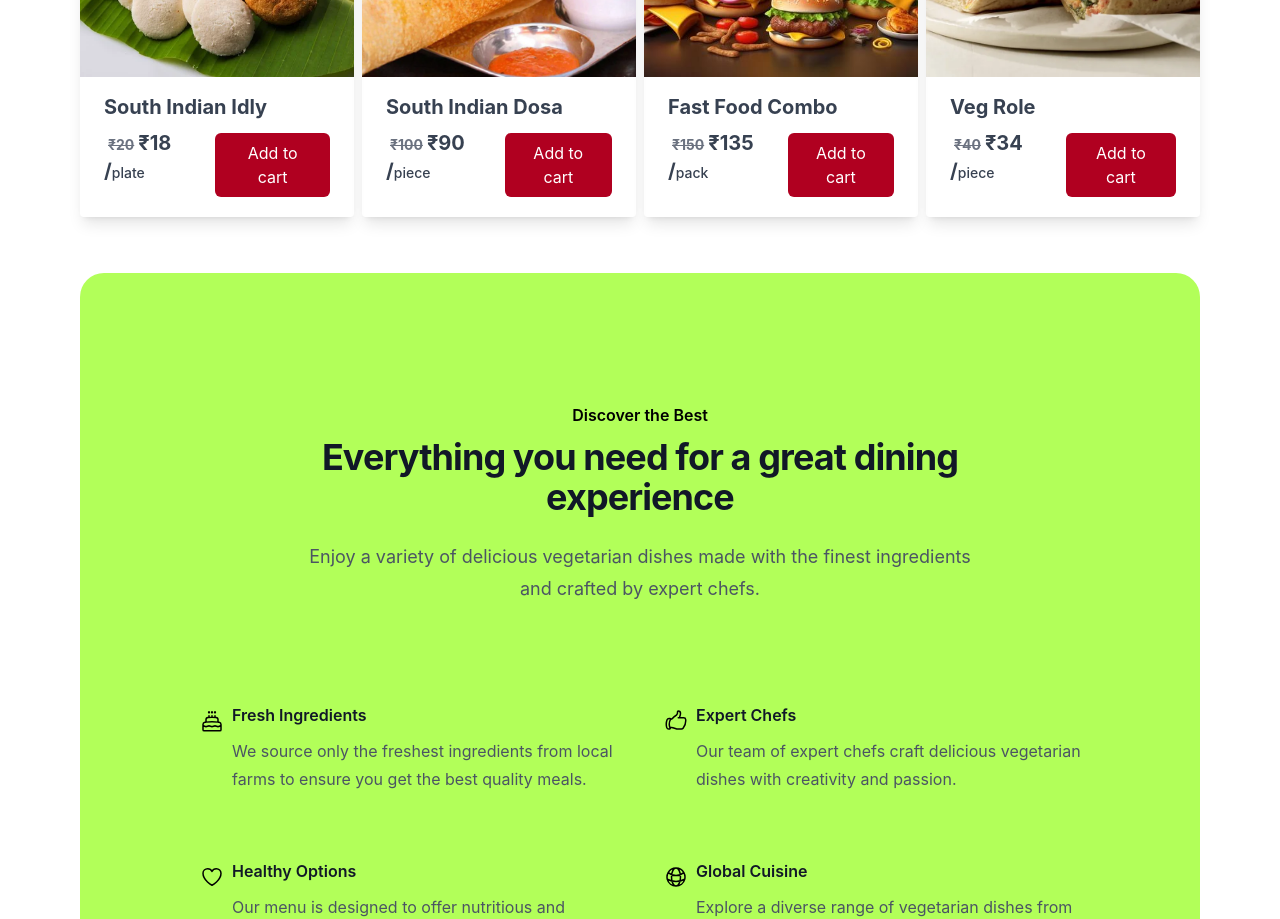
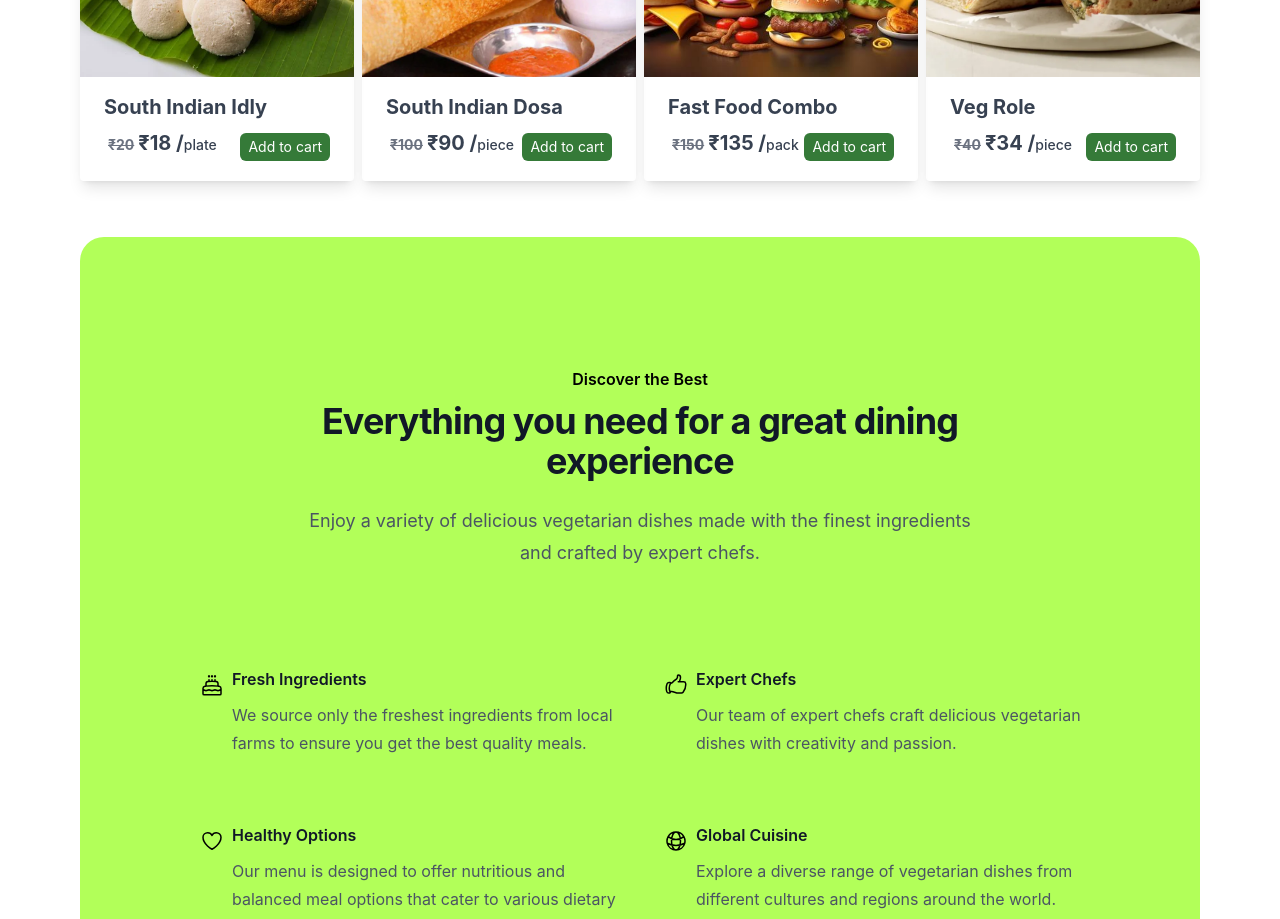
Before and after one commit to Adarshsingh7/food-court, a React (Vite) app: page / in a window 1280 px wide. Shown: the part 820-1739 px from the top of the page. Built offline with nearby package versions, Linux system fonts and the light colour scheme.

Commit message:
making the button more functional

```diff
--- a/src/components/Button.tsx
+++ b/src/components/Button.tsx
@@ -2,15 +2,18 @@ import { ButtonHTMLAttributes, FC, PropsWithChildren } from "react";
 
 type ButtonProps = ButtonHTMLAttributes<HTMLButtonElement> & {
   additionalClasses?: string;
+  color?: string;
 };
 
 const Button: FC<PropsWithChildren<ButtonProps>> = ({
   children,
   additionalClasses = "",
+  color,
   ...props
 }) => {
   return (
     <button
+      style={{ backgroundColor: color }}
       className={`bg-red hover:opacity-80 text-white px-4 py-2 rounded-md focus:outline-none ${additionalClasses}`}
       {...props}
     >
@@ -33,4 +36,20 @@ const IconButton: FC<PropsWithChildren<ButtonProps>> = ({
   );
 };
 
-export { Button, IconButton };
+const SmallButton: FC<PropsWithChildren<ButtonProps>> = ({
+  children,
+  color = "red",
+  ...props
+}) => {
+  return (
+    <button
+      style={{ backgroundColor: color }}
+      className={`bg-red hover:opacity-80 text-white px-2 py-1 rounded-md focus:outline-none md:text-sm text-xs`}
+      {...props}
+    >
+      {children}
+    </button>
+  );
+};
+
+export { Button, IconButton, SmallButton };
--- a/src/components/ProductList.tsx
+++ b/src/components/ProductList.tsx
@@ -54,7 +54,7 @@ export const ProductList: FC<ProductListProps> = ({ item }) => {
             </p>
           </div>
         </div>
-        <div className="flex items-center">
+        <div className="flex place-items-end">
           {cartItem ? (
             <QuantityButton quantity={cartItem.quantity} itemId={item.id} />
           ) : (
@@ -69,7 +69,7 @@ export const ProductList: FC<ProductListProps> = ({ item }) => {
 const ProductList2: FC<ProductListProps> = function ({ item }) {
   const cartItems = useSelector((state: RootState) => state.cart.items);
   const cartItem = cartItems.find((cartItem) => cartItem.itemId === item.id);
-  const currentPorductCount = useSelector(getCurrentQuantity(item.id))
+  const currentPorductCount = useSelector(getCurrentQuantity(item.id));
 
   return (
     <div className="mb-1 flex rounded-lg border border-gray-200 bg-white p-2 shadow-md">
@@ -90,8 +90,14 @@ const ProductList2: FC<ProductListProps> = function ({ item }) {
         <div className="mt-2 flex items-center">
           <div className="flex justify-between w-full">
             <div className="mt-6">
-              <span className={`rounded-full ${currentPorductCount > 10 ? 'bg-green' : currentPorductCount > 5 ? 'bg-yellow' : 'bg-rose-500'} px-1 py-0.5 text-[8px] text-yellow-900 md:text-sm lg:text-base`}>
-                {currentPorductCount > 10 ? 'In Stock' : currentPorductCount > 5 ? 'Low' : `${currentPorductCount} left`}
+              <span
+                className={`rounded-full ${currentPorductCount > 10 ? "bg-green" : currentPorductCount > 5 ? "bg-yellow" : "bg-rose-500"} px-1 py-0.5 text-[8px] text-yellow-900 md:text-sm lg:text-base`}
+              >
+                {currentPorductCount > 10
+                  ? "In Stock"
+                  : currentPorductCount > 5
+                    ? "Low"
+                    : `${currentPorductCount} left`}
               </span>
               <span className="ml-2 text-sm font-semibold text-gray-800 sm:text-base md:text-lg lg:text-xl">
                 ₹{item.price}
--- a/src/components/QuantityButtons.tsx
+++ b/src/components/QuantityButtons.tsx
@@ -1,4 +1,4 @@
-import { Button, IconButton } from "./Button";
+import { Button, IconButton, SmallButton } from "./Button";
 import AddIcon from "@mui/icons-material/AddCircle";
 import RemoveIcon from "@mui/icons-material/RemoveCircle";
 import { FC } from "react";
@@ -29,24 +29,32 @@ const QuantityButton: FC<QuantityButtonProps> = function ({
   }
 
   return (
-    <div className="flex items-center rounded-lg py-1">
+    <div className="flex items-end rounded-lg py-1">
       {quantity > 0 && (
         <IconButton onClick={() => handleQuantityChange(-1)}>
           <RemoveIcon fontSize="medium" />
         </IconButton>
       )}
-      {quantity === 0 ? <Button onClick={() => handleQuantityChange(1)}>Add to cart</Button> :  <>
+      {quantity === 0 ? (
+        <SmallButton onClick={() => handleQuantityChange(1)} color="#357A38">
+          Add to cart
+        </SmallButton>
+      ) : (
+        <>
           <input
             type="number"
             value={quantity}
             readOnly
             className="w-8 text-center bg-transparent outline-none"
           />
-        <IconButton onClick={() => handleQuantityChange(1)} disabled={currentProductCount === 0}>
+          <IconButton
+            onClick={() => handleQuantityChange(1)}
+            disabled={currentProductCount === 0}
+          >
             <AddIcon fontSize="medium" />
           </IconButton>
         </>
-      }
+      )}
     </div>
   );
 };
```
Lines whose indentation alone changed are shown as unchanged.
